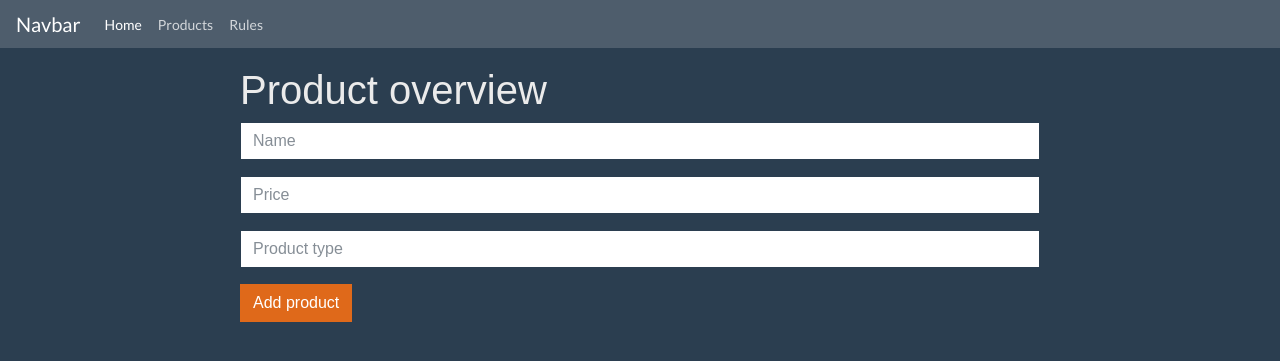
After one commit to R4ckha/webrivageApp, a Symfony app: template templates/products/newProduct.html.twig in a window 1280 px wide. The commit adds this page. Shown: the top 361 px of the page. Run offline with Twig, Linux system fonts and the light colour scheme; the template is opened without the code that fills it, so the values that code supplies are empty; form fields are guessed from the names that the template uses; some libraries are stand-ins or nearby versions.

Commit message:
Add bootstrap and create product controller + form

```diff
--- a/src/Form/ProductsType.php
+++ b/src/Form/ProductsType.php
@@ -14,7 +14,7 @@ class ProductsType extends AbstractType
         $builder
             ->add('name')
             ->add('price')
-            ->add('discounted_price')
+            //->add('discounted_price', null, ["mapped"=>false])
             ->add('type')
         ;
     }
--- a/templates/base.html.twig
+++ b/templates/base.html.twig
@@ -2,10 +2,31 @@
 <html>
     <head>
         <meta charset="UTF-8">
-        <title>{% block title %}Welcome!{% endblock %}</title>
+        <title>{% block title %}webrivage-app{% endblock %}</title>
+        <link rel="stylesheet" href="https://bootswatch.com/4/superhero/bootstrap.min.css">
         {% block stylesheets %}{% endblock %}
     </head>
     <body>
+        <nav class="navbar navbar-expand-lg navbar-dark bg-dark">
+            <a class="navbar-brand" href="#">Navbar</a>
+            <button class="navbar-toggler" type="button" data-toggle="collapse" data-target="#navbarColor02" aria-controls="navbarColor02" aria-expanded="false" aria-label="Toggle navigation">
+                <span class="navbar-toggler-icon"></span>
+            </button>
+
+            <div class="collapse navbar-collapse" id="navbarColor02">
+                <ul class="navbar-nav mr-auto">
+                    <li class="nav-item active">
+                        <a class="nav-link" href={{ path("home") }}>Home</a>
+                    </li>
+                    <li class="nav-item">
+                        <a class="nav-link" href={{ path("products") }}>Products</a>
+                    </li>
+                    <li class="nav-item">
+                        <a class="nav-link" href="#">Rules</a>
+                    </li>
+                </ul>
+            </div>
+        </nav>
         {% block body %}{% endblock %}
         {% block javascripts %}{% endblock %}
     </body>
--- a/templates/emails/updateDiscount.html.twig
+++ b/templates/emails/updateDiscount.html.twig
@@ -4,7 +4,7 @@
 Hi {{ name }}! You're successfully registered.
 
 {# example, assuming you have a route named "login" #}
-To login, go to: <a href="{{ url('login') }}">...</a>.
+{# To login, go to: <a href="{{ url('login') }}">...</a>. #}
 
 Thanks!
 
--- /dev/null
+++ b/templates/products/newProduct.html.twig
@@ -0,0 +1,40 @@
+{% extends 'base.html.twig' %}
+
+{% block title %}Product overview{% endblock %}
+
+{% block body %}
+<style>
+    .example-wrapper { margin: 1em auto; max-width: 800px; width: 95%; font: 18px/1.5 sans-serif; }
+    .example-wrapper code { background: #F5F5F5; padding: 2px 6px; }
+</style>
+
+<div class="example-wrapper">
+    <h1>Product overview</h1>
+    {{ form_start(form) }}
+        {{ form_errors(form) }}
+        {{ form_row(form.name, {
+            'attr': {'placeholder': "Name"},
+            'label': false
+        }) }}
+
+        {{ form_row(form.price, {
+            'attr': {'placeholder': "Price"},
+            'label': false
+        }) }}
+
+        {{ form_row(form.type, {
+            'attr': {'placeholder': "Product type"},
+            'label': false
+        }) }}
+
+        <button type="submit" class="btn btn-primary">
+            {% if editMode %}
+                Enregistrer
+            {% else %}
+                Add product
+            {% endif %}
+        </button>
+
+    {{ form_end(form) }}
+</div>
+{% endblock %}
```
Also changed, not shown: src/Controller/DefaultController.php (+4 -4 lines), src/Controller/ProductsController.php (added, +56 -0 lines), templates/products/index.html.twig (added, +35 -0 lines), 1 other file.
